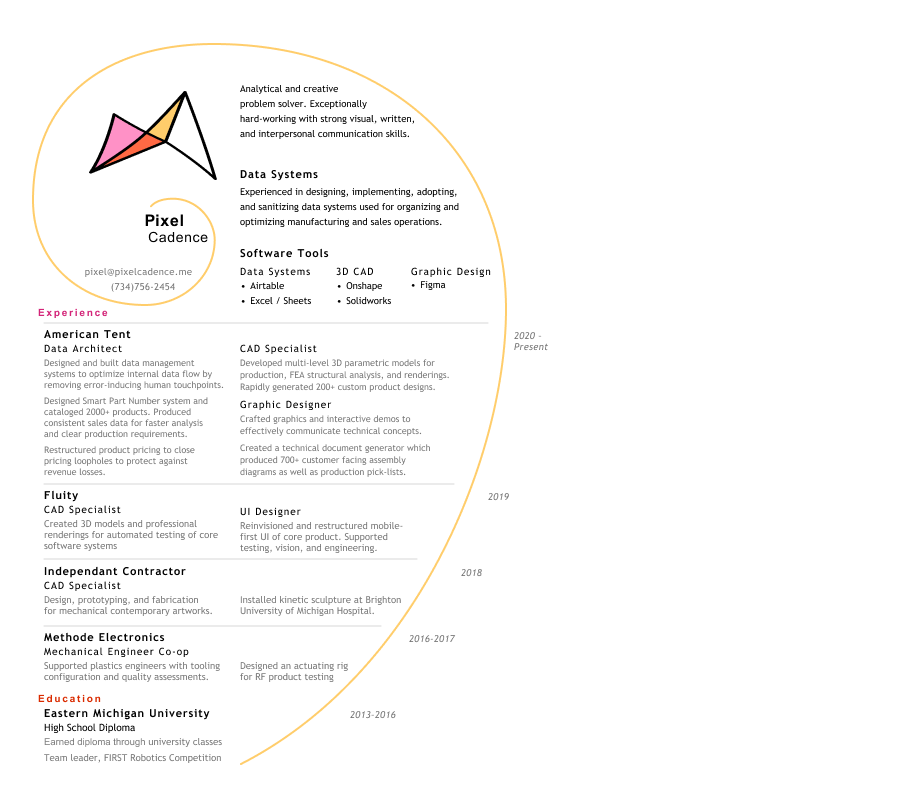
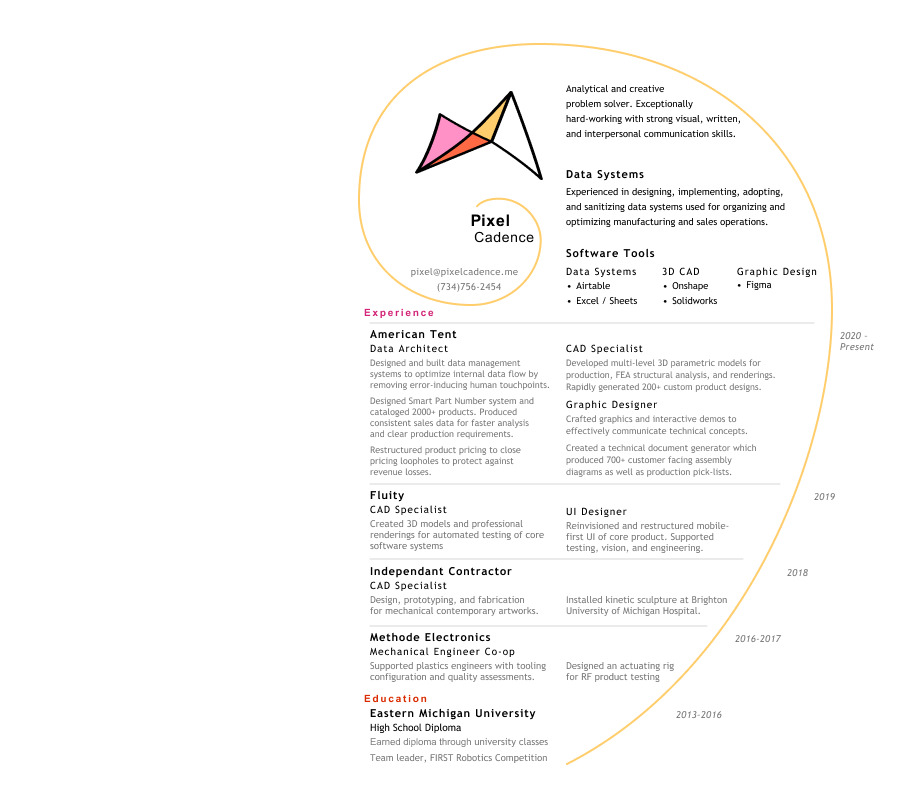
Before and after one commit to pensivepixel/website, a plain HTML site: page index.html in a window 1280 px wide. Shown: the whole page, without its empty margins (28-933 px from the left). Drawn offline with Linux system fonts and the light colour scheme.

Commit message:
Update index.html

```diff
--- a/index.html
+++ b/index.html
@@ -7,6 +7,6 @@
   <meta name="" content="" />
 </head>
 <body>
-  <img src="/website/resume.png">
+  <img src="/website/resume.png" style="display: block;margin: auto; width=100%; max-width=768px">
 </body>
 </html>
```
